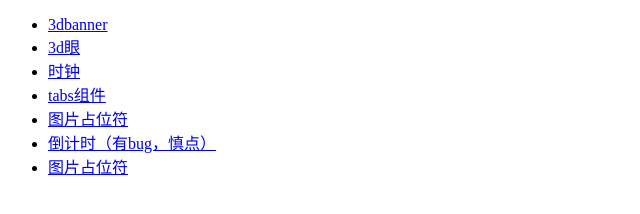
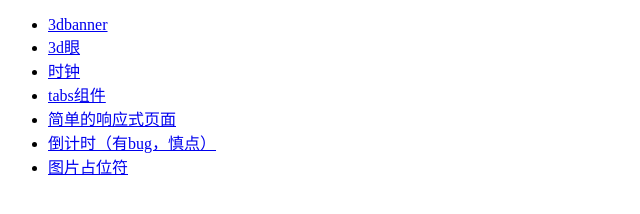
Before and after one commit to narutolele/My-demos, a plain HTML site: page index.html in a window 1280 px wide. Shown: the whole page, without its empty margins (0-640 px from the left). Drawn offline with Linux system fonts and the light colour scheme.

Commit message:
修改错别字

```diff
--- a/index.html
+++ b/index.html
@@ -12,7 +12,7 @@
         <li><a href="./3deye.html">3d眼</li>
         <li><a href="./clock.html">时钟</li>
         <li><a href="./tabs组件.html">tabs组件</li>
-        <li><a href="./超级简单的响应式页面.html">图片占位符</li>
+        <li><a href="./超级简单的响应式页面.html">简单的响应式页面</li>
         <li><a href="./倒计时.html">倒计时（有bug，慎点）</li>
         <li><a href="./简单的图片占位符.html">图片占位符</li>
     </ul>
```
